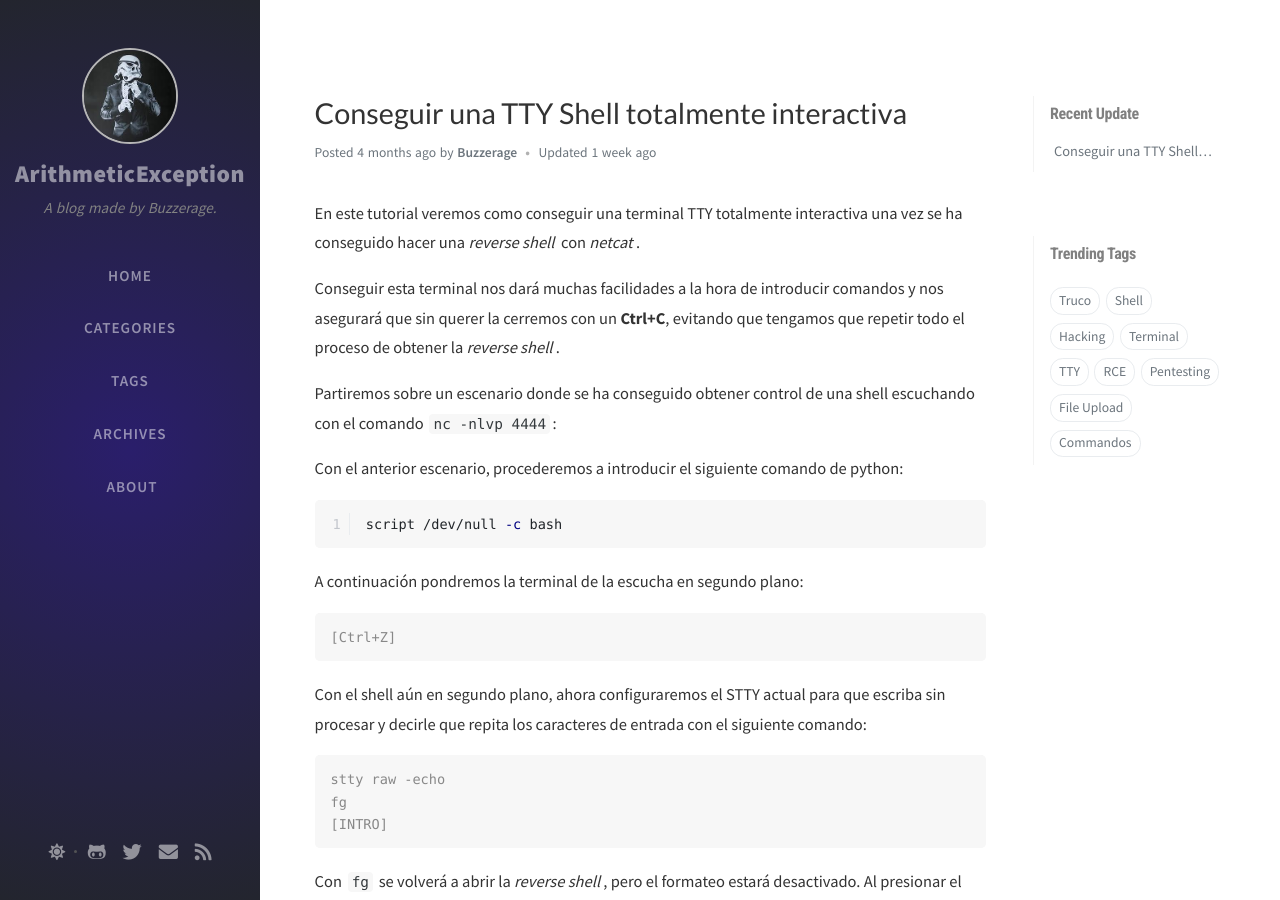
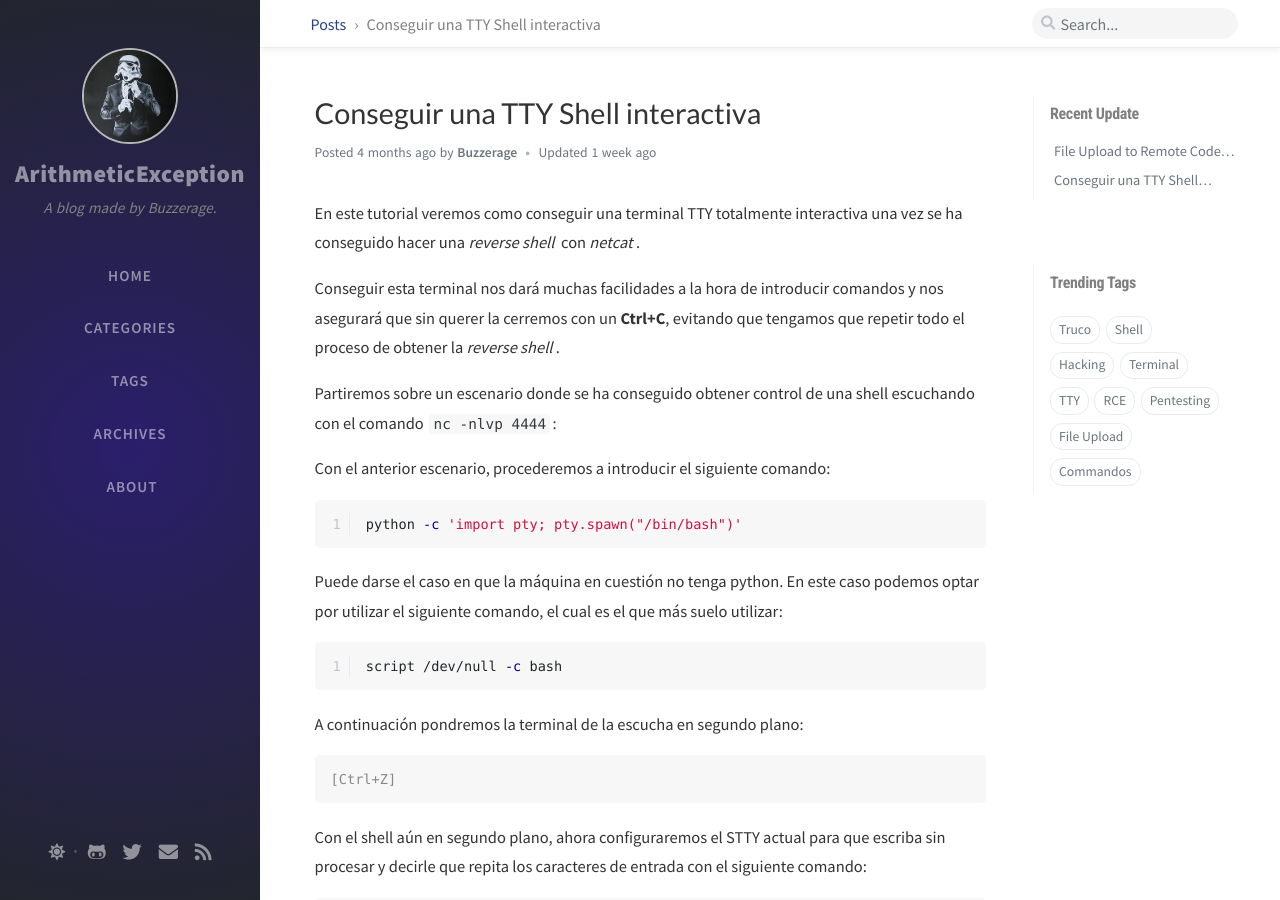
Before and after one commit to Buzzerage/Buzzerage.github.io, a Jekyll site: the page built from _posts/2020-11-22-shell-tty-interactiva.md, in a window 1280 px wide and 900 px high. Built offline with Jekyll 4.4.1, drawn with Linux system fonts in a browser that asks for light colours; nearby versions of some CDN libraries; comment, search, counter and statistics services are not loaded.

Commit message:
[Automation] Updated the Lastmod for post(s).

````diff
--- a/_data/updates.yml
+++ b/_data/updates.yml
@@ -1,3 +1,6 @@
+-
+  filename: '2-file-rce-upload'
+  lastmod: '2021-04-05 15:03:06 +0100'
 -
   filename: 'shell-tty-interactiva'
   lastmod: '2021-04-05 15:02:11 +0100'
--- a/_posts/2020-11-22-shell-tty-interactiva.md
+++ b/_posts/2020-11-22-shell-tty-interactiva.md
@@ -1,5 +1,5 @@
 ---
-title: Conseguir una TTY Shell totalmente interactiva
+title: Conseguir una TTY Shell interactiva
 author: Buzzerage
 date: 2020-11-22 11:33:00 +0800
 categories: [Tutorials]
@@ -14,11 +14,18 @@
 Partiremos sobre un escenario donde se ha conseguido obtener control de una shell escuchando con el comando `nc -nlvp 4444`:
 
 
-Con el anterior escenario, procederemos a introducir el siguiente comando de python:
+Con el anterior escenario, procederemos a introducir el siguiente comando:
+
+```shell
+python -c 'import pty; pty.spawn("/bin/bash")'
+```
+
+Puede darse el caso en que la máquina en cuestión no tenga python. En este caso podemos optar por utilizar el siguiente comando, el cual es el que más suelo utilizar:
 
 ```shell
 script /dev/null -c bash
 ```
+
 
 A continuación pondremos la terminal de la escucha en segundo plano:
 ```terminal
````
